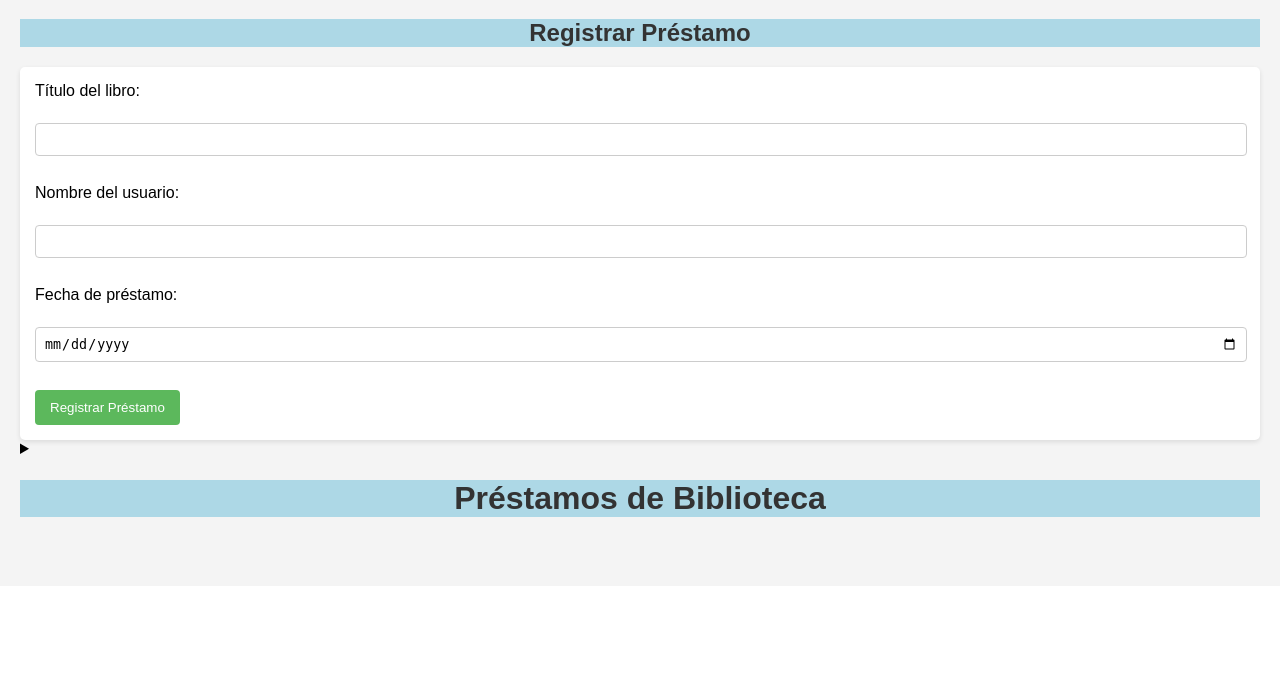
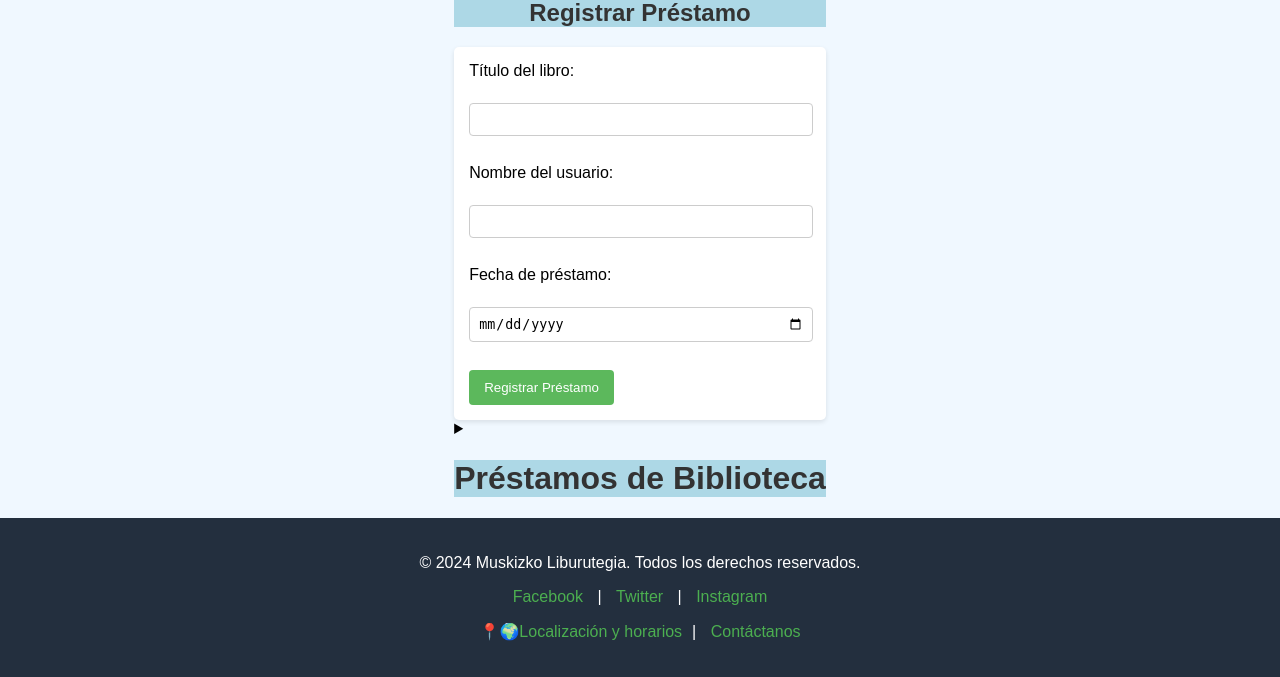
Before and after one commit to Sendoa6/Reto-2, a PHP site: page /Prestamos.html in a window 1280 px wide. Shown: the part 214-891 px from the top of the page. Before the commit the page ends 731 px from the top, so only its background shows below. Run offline with PHP 8.4, Linux system fonts and the light colour scheme.

Commit message:
Correcion prestamos

```diff
--- a/Prestamos.html
+++ b/Prestamos.html
@@ -10,22 +10,22 @@
 <!--Cabecera principal estatica de cada seccion-->
 <body>
   <header>
-    <nav>
+    <nav class="header-1">
       <img src="https://encrypted-tbn0.gstatic.com/images?q=tbn:ANd9GcSgwIRrFipHhzib2ULMT65_BOWt4EEIxC5SIg&s" alt="Logo ayuntamiento muskiz" height="85px" width="85px">
       <ul id="uno"><b>
         <li>Biblioteca Municipal de Muskiz</li>
         <li>Muskizko Udal Liburutegia</li>
       </ul></b>
     </nav>
-    <nav>
+    <nav  >
       <a href="index.html"> Inicio</a>
       <a href="Conocenos.html"> Conocenos</a>
       <a href="CatalogoDeLibros.html"> Catalogo de Libros</a>
       <a href="Prestamos.html"> Prestamos</a>
       <a href="Formulario1.html"> Iniciar Sesion</a>
-    </nav>
+   </nav>
   </header>
-
+  <main>
    <!--Creacion de Formulario-->
   <h2>Registrar Préstamo</h2>
   <form id="prestamoForm">
@@ -238,7 +238,19 @@
 
     </tbody>
 </table>
-  </details>
-
+</details>
+</main>
+  <footer>
+    <p>&copy; 2024 Muskizko Liburutegia. Todos los derechos reservados.</p>
+    <p>
+      <a href="https://facebook.com" target="_blank">Facebook</a> |
+      <a href="https://twitter.com" target="_blank">Twitter</a> |
+      <a href="https://instagram.com" target="_blank">Instagram</a>
+    </p>
+    <p>
+      <a href="https://maps.app.goo.gl/edZ15iYRnLJY2kUx6" target="_blank">📍🌍Localización y horarios</a>|
+      <a href="mailto:contacto@misitioweb.com">Contáctanos</a>
+    </p>
+  </footer>
 
 </body>
--- a/prestamos.css
+++ b/prestamos.css
@@ -39,21 +39,10 @@ nav a {
     margin: 0;
 }
 
-header {
-    border-bottom: 40px solid black;
-    padding-bottom: 10px;
-    width: 100%;
-    /*Imagen para el fondo*/
-    background-image: url(https://png.pngtree.com/background/20211215/original/pngtree-abstract-light-blue-background-picture-image_1459673.jpg);
-    /*Que la imagen cubra todo el header porque el tamaño era demasiado pequeño*/
-    background-size: cover;
-}
-
 /*Fin del header estatico por cada pagina*/
 
 body {
     font-family: Arial, sans-serif;
-    margin: 20px;
     background-color: #f4f4f4;
 }
 
@@ -120,3 +109,49 @@ input[type="submit"]:hover {
     background-color: #4cae4c;
 }
 /*Fin de la creacion del formulario*/
+header {
+    border-bottom: 40px solid black;
+    padding-bottom: 10px;
+    width: 100%;
+    background-image: url(https://png.pngtree.com/background/20211215/original/pngtree-abstract-light-blue-background-picture-image_1459673.jpg);
+    background-size: cover
+}
+/* FOOTER */
+/* Asegura que el body ocupe toda la altura de la ventana */
+body {
+    margin: 0;
+    padding: 0;
+    min-height: 100vh;
+    display: flex;
+    flex-direction: column;
+    font-family: Arial, sans-serif;
+    background-color: aliceblue;
+    box-sizing: border-box; /* Asegura que el padding se mantenga dentro del ancho total */
+}
+
+/* Flexbox en el contenido para mantener el footer al fondo */
+main {
+    flex: 1; /* El contenido crece para llenar el espacio entre el header y footer */
+}
+
+/* FOOTER */
+footer {
+    color: white;
+    text-align: center;
+    width: 100%; /* Ocupar todo el ancho de la ventana */
+    background-color: #232F3E;
+    padding: 20px;
+    box-sizing: border-box; /* Incluye padding en el cálculo del ancho */
+    margin: 0; /* Elimina margen extra */
+}
+
+/* Ajustes en los enlaces dentro del footer */
+footer a {
+    color: #4CAF50;
+    text-decoration: none;
+    margin: 0 10px;
+}
+
+footer a:hover {
+    text-decoration: underline;
+}
```
